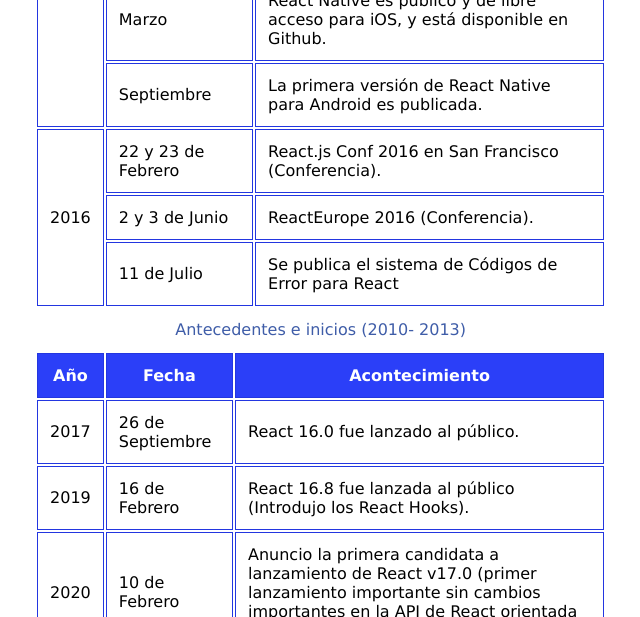
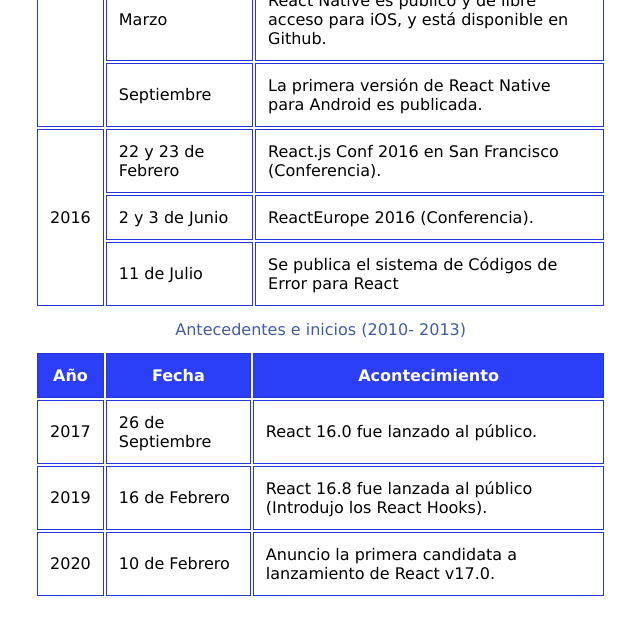
Before and after one commit to uo225211/sew22, a plain HTML site: page historia.html in a window 1280 px wide. Shown: the part 1814-2431 px from the top of the page, without its empty margins (239-879 px from the left). Drawn offline with Linux system fonts and the light colour scheme.

Commit message:
Update historia.html

```diff
--- a/historia.html
+++ b/historia.html
@@ -172,7 +172,7 @@
 			<tr>
 				<td> 2020</td>
 				<td> 10 de Febrero</td>
-				<td>Anuncio la primera candidata a lanzamiento de React v17.0 (primer lanzamiento importante sin cambios importantes en la API de React orientada al desarrollador).</td>
+				<td>Anuncio la primera candidata a lanzamiento de React v17.0.</td>
 			</tr>
 		</tbody>
 		</table>
```
